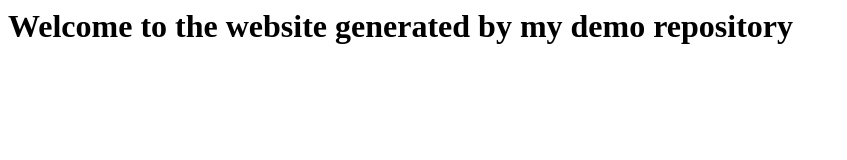
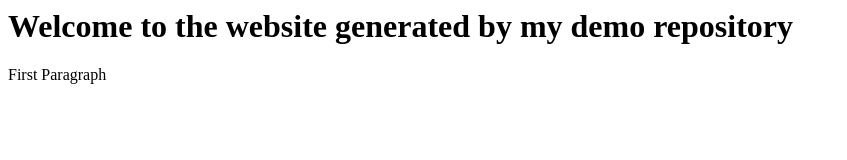
Before and after one commit to NikitaRaut1/demo-repository, a website: page index.html in a window 1280 px wide. Shown: the whole page, without its empty margins (0-847 px from the left). Drawn offline with Linux system fonts and the light colour scheme.

Commit message:
Added first paragraph

```diff
--- a/index.html
+++ b/index.html
@@ -1 +1,2 @@
 <h1>Welcome to the website generated by my demo repository</h1>
+<p>First Paragraph</p>
```
